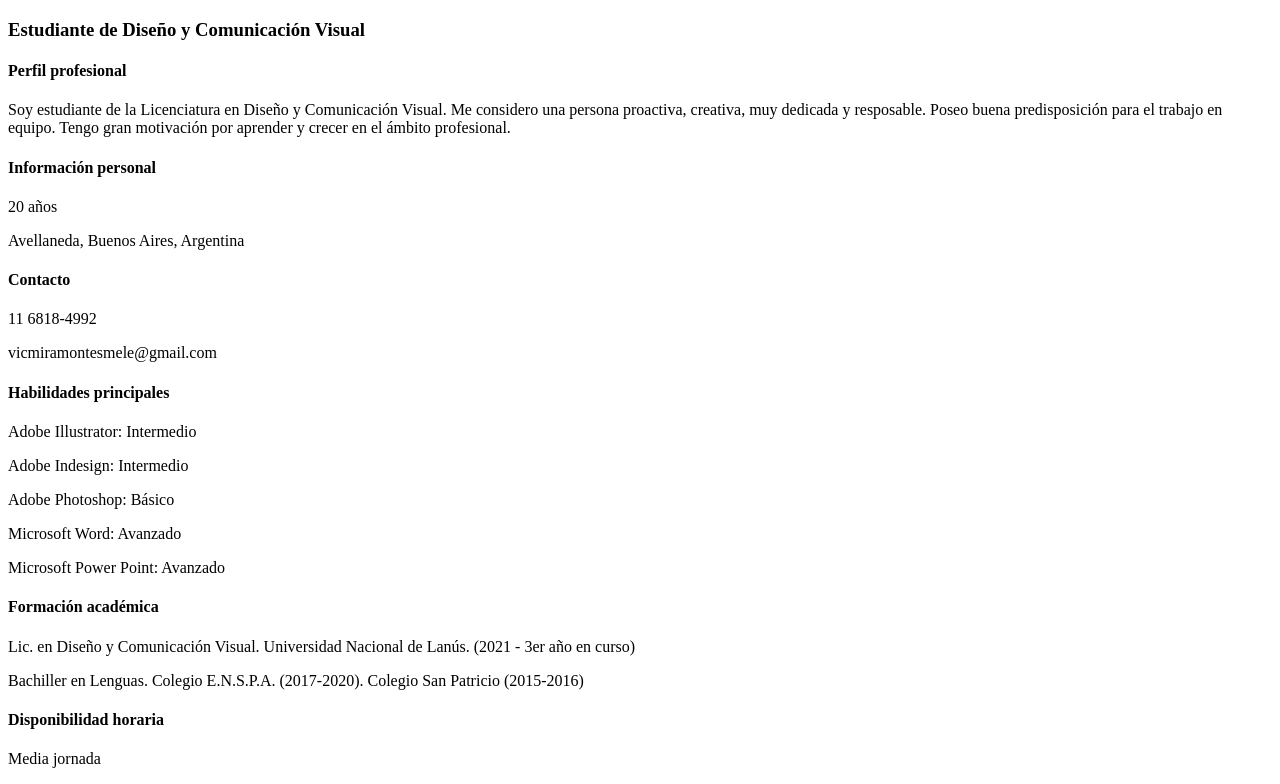
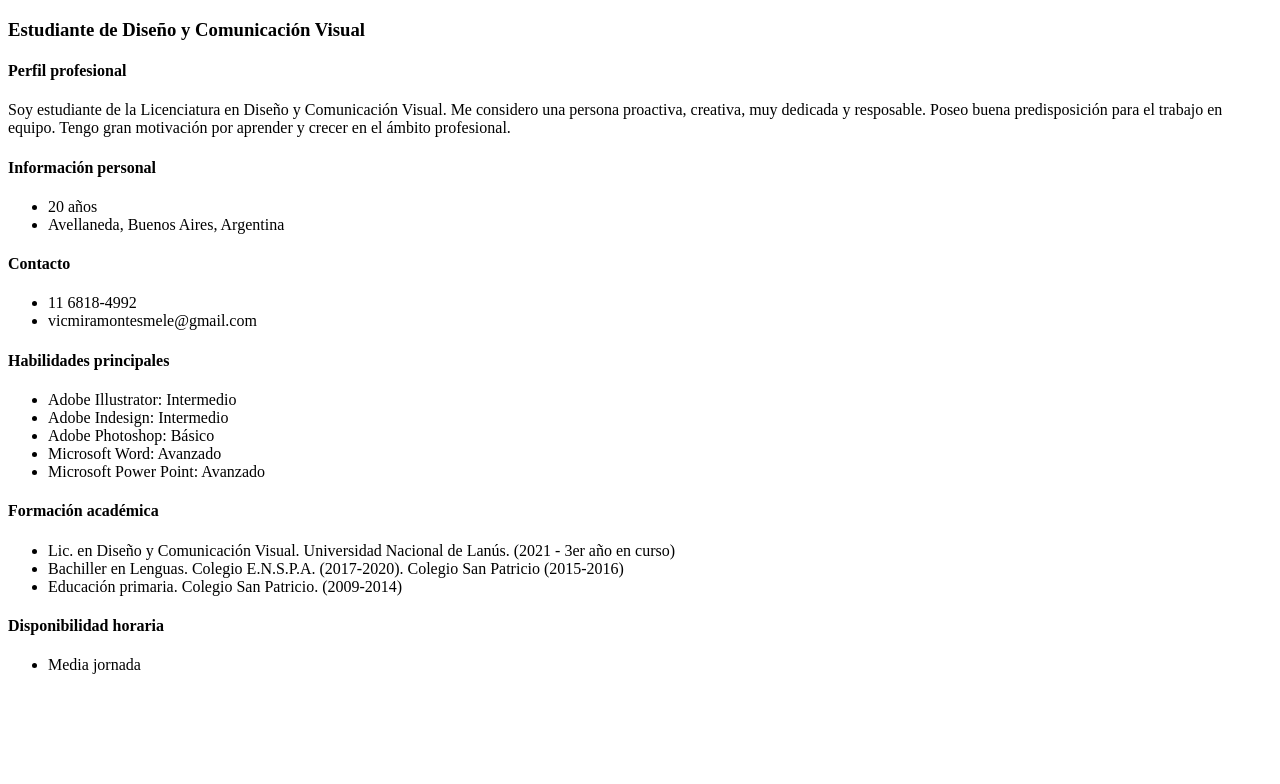
Before and after one commit to victoriamiramontes/Victoria, a plain HTML site: page index.html in a window 1280 px wide. Shown: the part 61-845 px from the top of the page. After the commit the page ends 800 px from the top, so only its background shows below. Drawn offline with Linux system fonts and the light colour scheme.

Commit message:
cambios html

```diff
--- a/index.html
+++ b/index.html
@@ -9,39 +9,62 @@
 	<header>
 		<h1>Victoria Miramontes Mele</h1>
 		<h3>Estudiante de Diseño y Comunicación Visual</h3>
+	</header>
 	<main>
 		<section>
+			<article>
 				<h4>Perfil profesional</h4>
 				<p>Soy estudiante de la Licenciatura en Diseño y Comunicación Visual. Me considero una persona proactiva, creativa, muy dedicada y resposable. Poseo buena predisposición para el trabajo en equipo. Tengo gran motivación por aprender y crecer en el ámbito profesional.</p>
+			</article>
 		</section>
 		<section>
+			<article>
 				<h4>Información personal</h4>
-					<p>20 años</p>
-					<p>Avellaneda, Buenos Aires, Argentina</p>
+				<ul>
+					<li>20 años</li>
+					<li>Avellaneda, Buenos Aires, Argentina</li>
+				</ul>
+			</article>
 		</section>
 		<section>
+			<article>
 				<h4>Contacto</h4>
-					<p>11 6818-4992</p>
-			    	<p>vicmiramontesmele@gmail.com</p>
+				<ul>
+					<li>11 6818-4992</li>
+			    	<li>vicmiramontesmele@gmail.com</li>
+				</ul>
+			</article>
 		</section>
 		<section>
+			<article>
 				<h4>Habilidades principales</h4>
-					<p>Adobe Illustrator: Intermedio</p>
-					<p>Adobe Indesign: Intermedio</p>
-					<p>Adobe Photoshop: Básico</p>
-					<p>Microsoft Word: Avanzado</p>
-					<p>Microsoft Power Point: Avanzado</p>
+				<ul>
+					<li>Adobe Illustrator: Intermedio</li>
+					<li>Adobe Indesign: Intermedio</li>
+					<li>Adobe Photoshop: Básico</li>
+					<li>Microsoft Word: Avanzado</li>
+					<li>Microsoft Power Point: Avanzado</li>
+				</ul>
+			</article>
 		</section>
 		<section>
+			<article>
 				<h4>Formación académica</h4>
-					<p>Lic. en Diseño y Comunicación Visual. Universidad Nacional de Lanús. (2021 - 3er año en curso)</p>
-					<p>Bachiller en Lenguas. Colegio E.N.S.P.A. (2017-2020). Colegio San Patricio (2015-2016)</p>
+				<ul>
+					<li>Lic. en Diseño y Comunicación Visual. Universidad Nacional de Lanús. (2021 - 3er año en curso)</li>
+					<li>Bachiller en Lenguas. Colegio E.N.S.P.A. (2017-2020). Colegio San Patricio (2015-2016)</li>
+					<li>Educación primaria. Colegio San Patricio. (2009-2014)</li>
+				</ul>
+			</article>
 		</section>
 		<section>
+			<article>
 				<h4>Disponibilidad horaria</h4>
-					<p>Media jornada</p>
+				<ul>
+					<li>Media jornada</li>
+				</ul>
+			</article>
 		</section>
 	</main>
-	</header>
 </body>
 </html>
```
Lines whose indentation alone changed are shown as unchanged.
